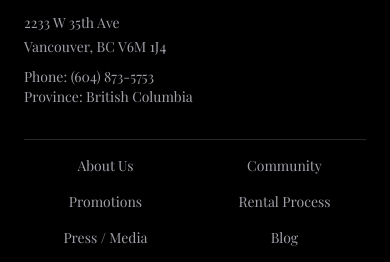
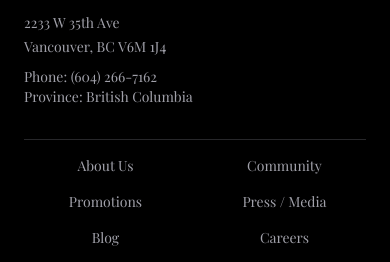
Before and after one commit to Jeevanthiruchittampalam/SevilleWebsite, a Next.js app: page / in a window 390 px wide. Shown: the part 3354-3616 px from the top of the page. Built offline with nearby package versions, Linux system fonts and the light colour scheme.

Commit message:
Update Phone Num

```diff
--- a/src/app/components/Footer.js
+++ b/src/app/components/Footer.js
@@ -8,7 +8,7 @@ export default function Footer() {
     { label: 'About Us', href: '/aboutus' },
     { label: 'Community', href: '/community' },
     { label: 'Promotions', href: '/promotions' },
-    { label: 'Rental Process', href: '/rentalprocess' },
+    // { label: 'Rental Process', href: '/rentalprocess' },
     { label: 'Press / Media', href: '/pressandmedia' },
     { label: 'Blog', href: '/blog' },
     { label: 'Careers', href: '/careers' },
@@ -111,8 +111,10 @@ export default function Footer() {
             </p>
             <p className="mt-2 text-zinc-400">
               Phone:{' '}
-              <a href="tel:+16048735753" className="hover:text-white transition">
-                (604) 873-5753
+              <a href="tel:+16042667162" className="hover:text-white transition">
+                (604) 266-7162
+
+
               </a>
             </p>
             <p className="text-zinc-400">Province: British Columbia</p>
--- a/src/app/contact/page.js
+++ b/src/app/contact/page.js
@@ -41,8 +41,8 @@ export default function ContactPage() {
 
             <p>
               <span className="text-zinc-400">Phone:</span>{' '}
-              <a href="tel:+16048735753" className="underline decoration-white/30 hover:decoration-white">
-                (604) 873-5753
+              <a href="tel:+16042667162" className="underline decoration-white/30 hover:decoration-white">
+                (604) 266-7162
               </a>
             </p>
 
--- a/src/app/investmentsandloans/page.js
+++ b/src/app/investmentsandloans/page.js
@@ -52,7 +52,7 @@ export default function InvestmentsAndLoansPage() {
       <section className="relative -mt-16 pt-28 md:pt-36 pb-12 w-full overflow-hidden min-h-[50vh]">
         <div
           className="absolute inset-0 bg-cover bg-center"
-          style={{ backgroundImage: "url('/images/investmentspage1.jpg')" }}
+          style={{ backgroundImage: "url('/images/blackbuildings.jpg')" }}
         />
         <div className="absolute inset-0 bg-gradient-to-b from-black/85 via-black/50 to-black/15" />
         <div className="relative z-10 flex items-center justify-center h-full px-6">
--- a/src/app/layout.js
+++ b/src/app/layout.js
@@ -24,7 +24,7 @@ const playfair = Playfair_Display({
 
 export const metadata = {
   title: "Seville Investments",
-  description: "Generated by create next app",
+  description: "Since ",
 };
 
 export default function RootLayout({ children }) {
```
